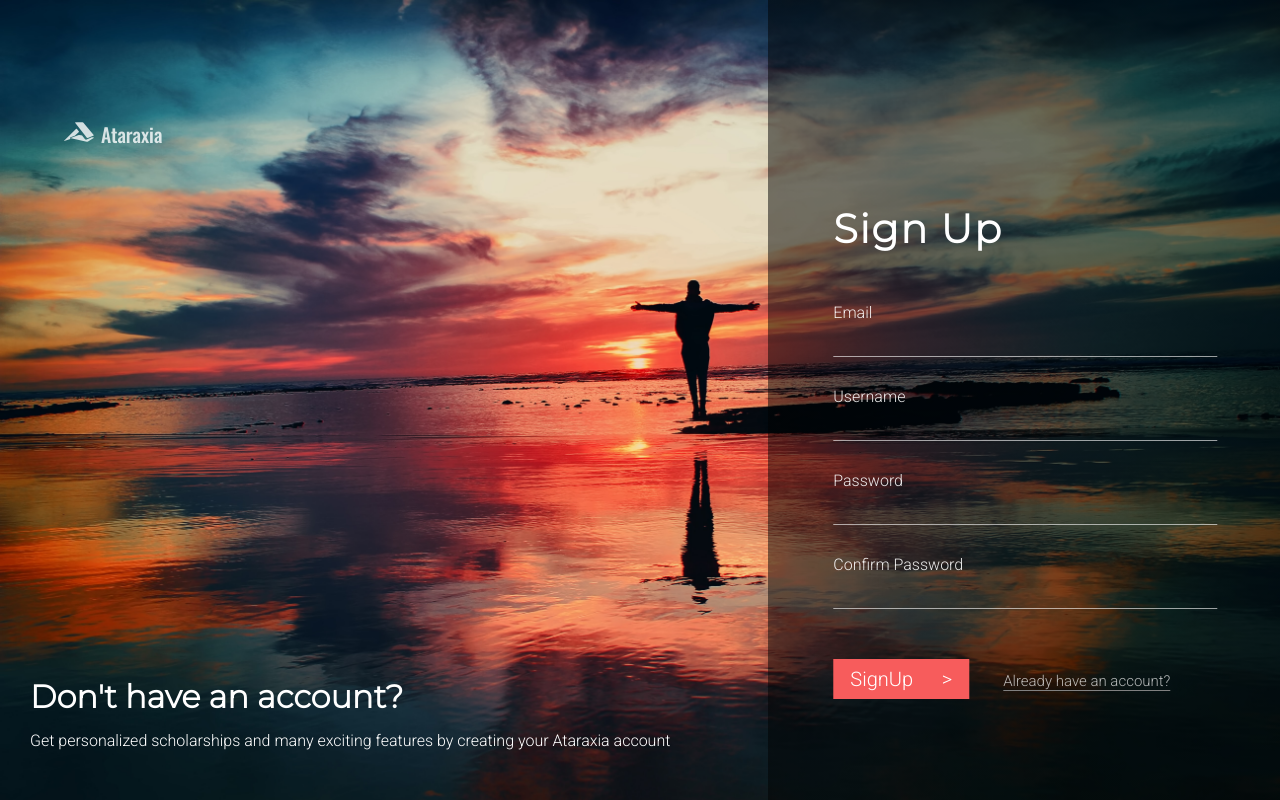
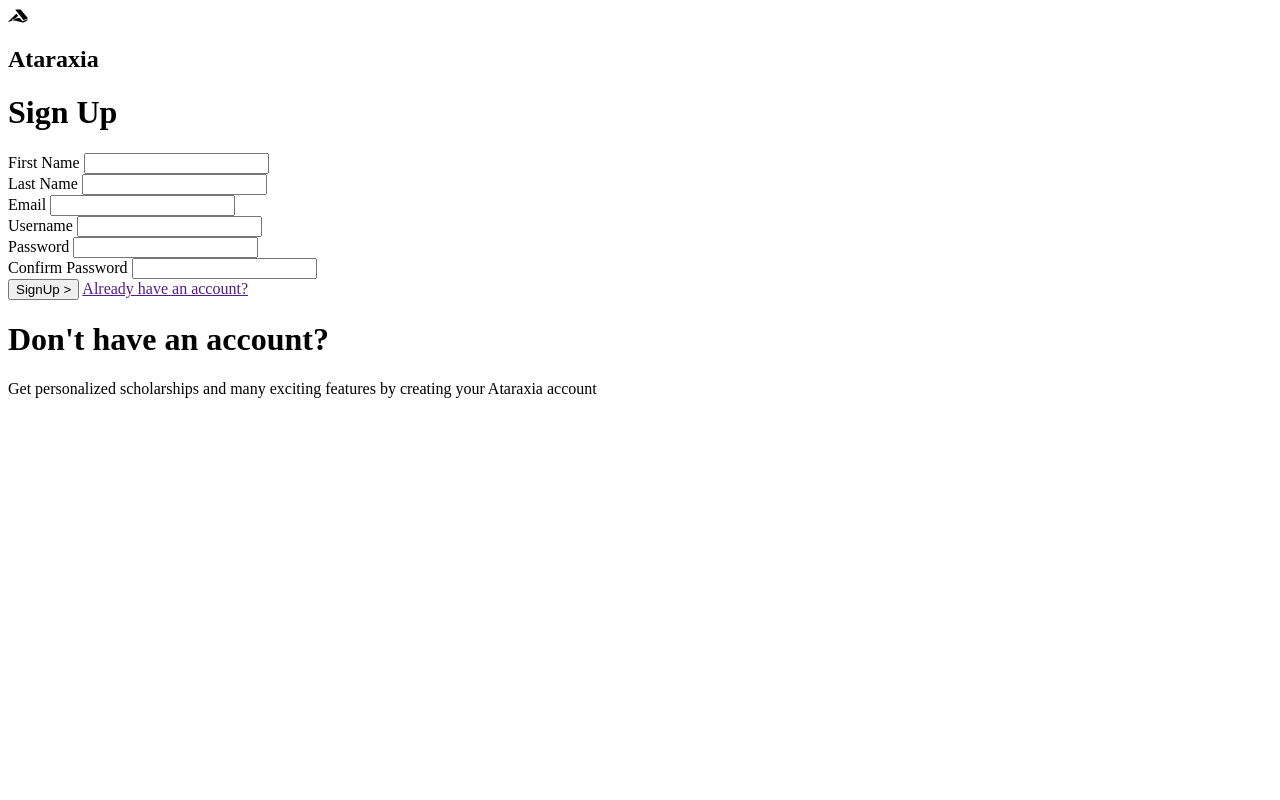
Before and after one commit to yash-chad/SchorshipsPortal, a Django app: template scholarships/templates/scholarships/signup.html in a window 1280 px wide. Run offline with Django 3.2, Linux system fonts and the light colour scheme; the template is opened without the code that fills it, so the values that code supplies are empty; some libraries are stand-ins or nearby versions.

Commit message:
Update Signup

```diff
--- a/assets/css/style.css
+++ b/assets/css/style.css
@@ -293,7 +293,7 @@ main{
 .login{
     display: inline-block;
     position: absolute;
-    top: 50%;
+    top: 40%;
     transform: translate(17%,-35%);
     margin:auto;
     /* background-color: red; */
@@ -323,7 +323,7 @@ main{
 
 #Sign{
     font-size: 2.5em;
-    margin: 00px 0px 50px;
+    margin: 00px 0px 55px;
     letter-spacing: 0.1rem;
 }
 
@@ -341,9 +341,18 @@ main{
     border-bottom: 1px solid rgba(255,255,255,0.6);
     padding: 7px 0px;
     font-size: 1.1em;
-    margin:0px 0px 30px;
+    margin:0px 0px 20px;
     background:transparent;
     /* background-color: pink; */
+}
+
+.f-name{
+    display: grid;
+    grid-template-columns: 1fr 1fr;
+}
+
+.field{
+    width: 98%;
 }
 
 .right input:active,.right input:focus{
--- a/scholarships/templates/scholarships/signup.html
+++ b/scholarships/templates/scholarships/signup.html
@@ -6,7 +6,7 @@
     <title>Signup</title>
     <script src="https://unpkg.com/ionicons@5.0.0/dist/ionicons.js"></script>
     <script src="https://kit.fontawesome.com/cdb8be5d1b.js" crossorigin="anonymous"></script>
-    <link rel="stylesheet" href="css/style.css">
+    <link rel="stylesheet" href="{ % static css/style.css %}">
 </head>
 <body class="babies">
     <div class="login-logo">
@@ -18,8 +18,19 @@
         <div class="login">
             <h1 id="Sign">Sign Up</h1>
             <form class="sign-form" action="">
+                <div class="f-name">
+                    <div class="field">
+                        <label for="">First Name</label>
+                        <input type="text" ><br>
+                    </div>
+                    <div class="field">
+                        <label for="">Last Name</label>
+                        <input type="text" ><br>
+                    </div>
+                </div>
                 <label for="">Email</label>
                 <input type="email"><br>
+
                 <label for="">Username</label>
                 <input type="text" ><br>
                 <label for="">Password</label>
```
